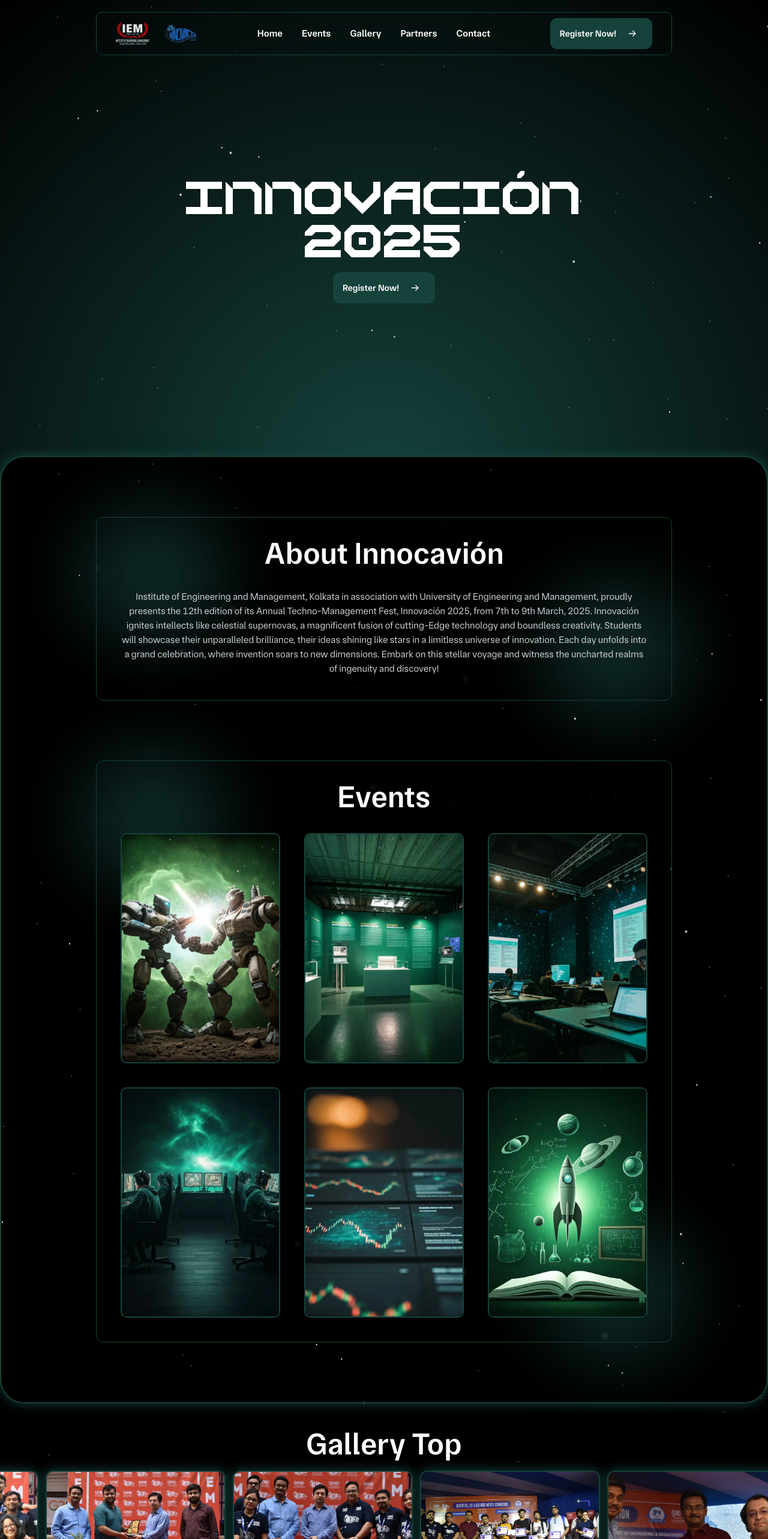
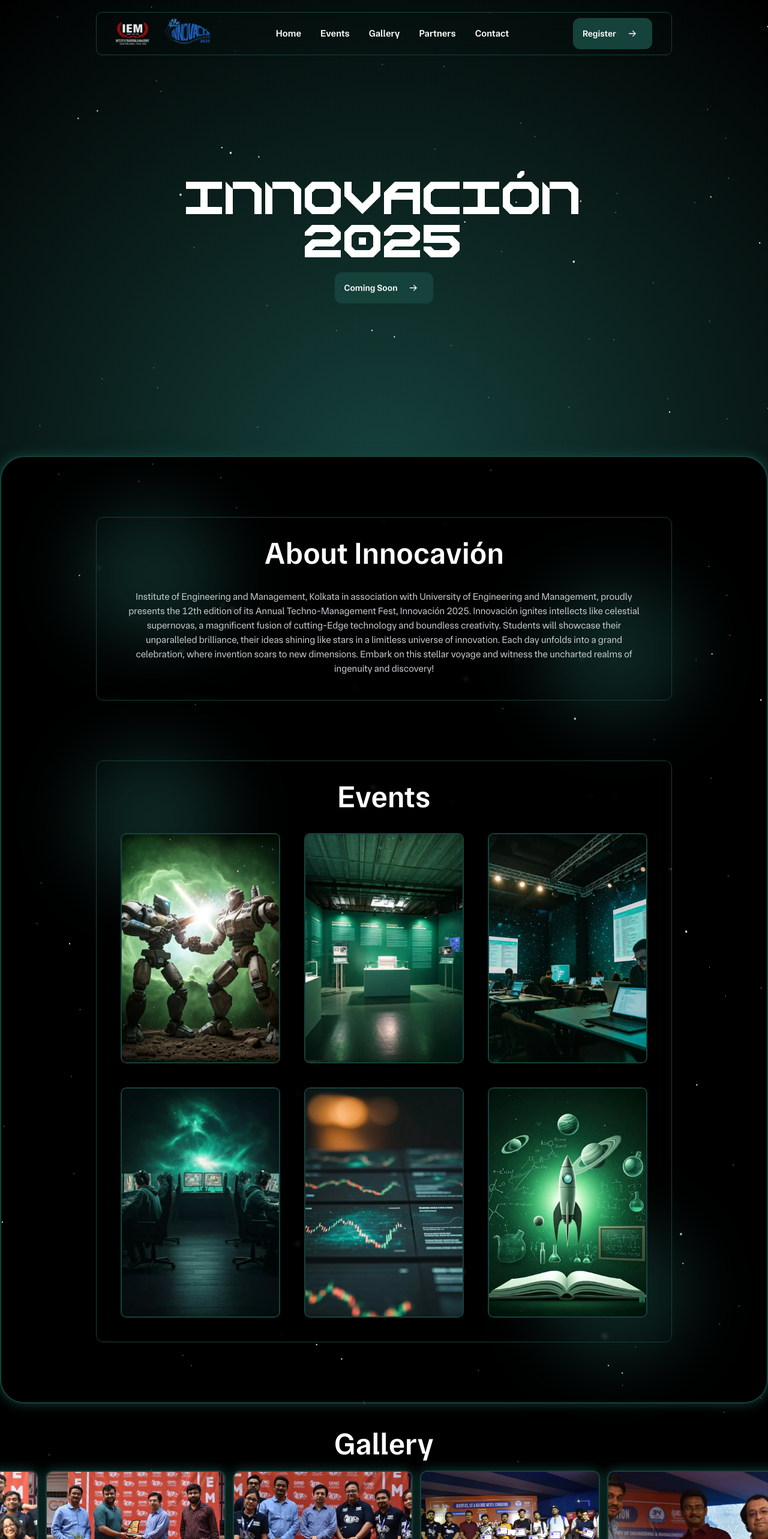
Before and after one commit to subhraneel2005/Innovacion, a Next.js app: page / in a window 1280 px wide. Shown: the top 2566 px of the page at 60% size. Built offline with nearby package versions, Linux system fonts and the light colour scheme.

Commit message:
1. Fixed navbar scrolling on /events page✅ 2. Updated new 2025 Innovacion logo✅ 3. Fixed the Gallery section✅ 4. Removed date from About Section✅ 5. Renamed register now to Coming soon on homepage and Register on navbar✅

```diff
--- a/components/Events.jsx
+++ b/components/Events.jsx
@@ -11,7 +11,7 @@ function Events() {
       <GradientBox extraClass="mb-8 flex justify-center items-center flex-col my-[100px] mx-[50px]">
         <h2 className="text-4xl md:text-[3.2rem] text-center font-[Tasa-SemiBold] mb-10 text-white">About Innocavión</h2>
         <p className="text-xs md:text-base font-[Tasa-Regular] leading-6 text-gray-300 text-center">
-          Institute of Engineering and Management, Kolkata in association with University of Engineering and Management, proudly presents the 12th edition of its Annual Techno-Management Fest, Innovación 2025, from 7th to 9th March, 2025. Innovación ignites intellects like celestial supernovas, a magnificent fusion of cutting-Edge technology and boundless creativity. Students will showcase their unparalleled brilliance, their ideas shining like stars in a limitless universe of innovation. Each day unfolds into a grand celebration, where invention soars to new dimensions. Embark on this stellar voyage and witness the uncharted realms of ingenuity and discovery!        </p>
+          Institute of Engineering and Management, Kolkata in association with University of Engineering and Management, proudly presents the 12th edition of its Annual Techno-Management Fest, Innovación 2025. Innovación ignites intellects like celestial supernovas, a magnificent fusion of cutting-Edge technology and boundless creativity. Students will showcase their unparalleled brilliance, their ideas shining like stars in a limitless universe of innovation. Each day unfolds into a grand celebration, where invention soars to new dimensions. Embark on this stellar voyage and witness the uncharted realms of ingenuity and discovery!</p>
       </GradientBox>
 
       {/* Events Section */}
--- a/components/Footer.jsx
+++ b/components/Footer.jsx
@@ -6,7 +6,7 @@ function Footer() {
     <div className='relative -top-[40px] px-4 lg:px-40 md:px-20 w-full flex flex-col md:flex-row justify-between items-center mb-10 lg:mb-4'>
       <div className='flex flex-row items-center gap-10 mb-4'>
         <img src="/Logo/iemLogo.webp" alt="iem logo" className='w-24 h-24 md:w-32 md:h-32' />
-        <img src="/Logo/innovacionLogo.webp" alt="innovacion logo" className='w-24 h-24 md:w-32 md:h-32' />
+        <img src="/Logo/8.png" alt="innovacion logo" className='w-24 h-24 md:w-32 md:h-32' />
       </div>
 
       <div className='text-center md:text-left text-xs text-gray-400 font-[Tasa-Regular] mb-4 md:my-0'>
--- a/components/Gallery/AppGallery.jsx
+++ b/components/Gallery/AppGallery.jsx
@@ -101,7 +101,7 @@ const AppGallery = () => {
         {...handlersTop}
         className="relative z-20 h-[40%] w-full overflow-hidden mx-auto px-10"
       >
-        <h1 className='text-4xl md:text-[3.2rem] font-[Tasa-SemiBold] mt-2 mb-6 text-white text-center'>Gallery Top</h1>
+        <h1 className='text-4xl md:text-[3.2rem] font-[Tasa-SemiBold] mt-2 mb-6 text-white text-center'>Gallery</h1>
         <div
           className="w-full gap-3 flex transition-transform duration-500 ease-in-out rounded-xl"
           style={{ transform: `translateX(-${currentIndexTop * 100}%)` }}
@@ -123,7 +123,6 @@ const AppGallery = () => {
         {...handlersBottom}
         className="relative z-20 h-[40%] w-full overflow-hidden mx-auto px-10 mt-10"
       >
-        <h1 className='text-4xl md:text-[3.2rem] font-[Tasa-SemiBold] mt-2 mb-6 text-white text-center'>Gallery Bottom</h1>
         <div
           className="w-full flex transition-transform duration-500 ease-in-out rounded-xl"
           style={{ transform: `translateX(-${currentIndexBottom * 100}%)` }}
--- a/components/Gallery/WebGallery.jsx
+++ b/components/Gallery/WebGallery.jsx
@@ -91,7 +91,7 @@ const WebGallery = () => {
         {...handlersTop}
         className="relative z-20 h-[40%] w-full overflow-hidden mx-auto px-2 md:px-10"
       >
-        <h1 className='text-4xl md:text-[3.2rem] font-[Tasa-SemiBold] mt-2 mb-6 text-white text-center'>Gallery Top</h1>
+        <h1 className='text-4xl md:text-[3.2rem] font-[Tasa-SemiBold] mt-2 mb-6 text-white text-center'>Gallery</h1>
         <div
           className="w-full gap-3 flex transition-transform duration-500 ease-in-out"
           style={{ transform: `translateX(-${currentIndexTop * 25}%)` }} // Show 4 images at once
@@ -108,12 +108,11 @@ const WebGallery = () => {
         </div>
       </div>
 
-      {/* Bottom Slider */}
+
       <div
         {...handlersBottom}
         className="relative z-20 h-[40%] w-full overflow-hidden mx-auto px-2 md:px-10 mt-10"
       >
-        <h1 className='text-4xl md:text-[3.2rem] font-[Tasa-SemiBold] mt-2 mb-6 text-white text-center'>Gallery Bottom</h1>
         <div
           className="w-full flex transition-transform duration-500 ease-in-out"
           style={{ transform: `translateX(-${currentIndexBottom * 25}%)` }} // Show 4 images at once
--- a/components/HomePage/Homepage.jsx
+++ b/components/HomePage/Homepage.jsx
@@ -11,7 +11,7 @@ function Homepage() {
         <h1 className="text-4xl md:text-7xl text-white font-[Quantum] px-6">INNOVACIÓN</h1>
         <h1 className="text-4xl md:text-7xl text-white font-[Quantum] px-6">2025</h1>
       </div>
-      <RegisterBtn />
+      <RegisterBtn text="Coming Soon"/>
     </div>
   )
 }
--- a/components/HomePage/NewAppNavCodepen.jsx
+++ b/components/HomePage/NewAppNavCodepen.jsx
@@ -1,10 +1,12 @@
 'use client'
 
 import React, { useState } from 'react';
+import { useRouter } from 'next/navigation'; // For Next.js
 import RegisterBtn from '../RegisterBtn';
 
 function NewAppNavCodepen() {
   const [isMenuOpen, setIsMenuOpen] = useState(false);
+  const router = useRouter(); // Using Next.js router
 
   // Scroll function to handle smooth scrolling
   const handleScroll = (sectionId) => {
@@ -12,6 +14,16 @@ function NewAppNavCodepen() {
     if (section) {
       section.scrollIntoView({ behavior: 'smooth', block: 'start' });
       setIsMenuOpen(false); // Close the menu on link click
+    }
+  };
+
+  // Function to handle navigation to homepage or other routes
+  const navigateToSection = (route, sectionId) => {
+    if (router.pathname !== route) {
+      router.push(route); // Navigate to the route
+      setTimeout(() => handleScroll(sectionId), 100); // Wait and then scroll to the section
+    } else {
+      handleScroll(sectionId); // Direct scroll if already on the correct route
     }
   };
 
@@ -27,21 +39,21 @@ function NewAppNavCodepen() {
         {/* Logos */}
         <div className="flex justify-start items-center space-x-4 md:space-x-6">
           <img src="/Logo/iemLogo.webp" alt="IEM Logo" className='h-8 md:h-12 lg:h-14' />
-          <img src="/Logo/innovacionLogo.webp" alt="Innovacion Logo" className='h-8 md:h-12 lg:h-14' />
+          <img src="/Logo/8.png" alt="Innovacion Logo" className='h-14 md:h-20 lg:h-20' />
         </div>
 
         {/* Desktop Navigation */}
         <div className="hidden md:flex items-center justify-center flex-1 space-x-5 lg:space-x-8 text-white font-[Tasa-SemiBold]">
-          <span onClick={() => handleScroll('homepage')} className='cursor-pointer'>Home</span>
-          <span onClick={() => handleScroll('events')} className='cursor-pointer'>Events</span>
-          <span onClick={() => handleScroll('gallery')} className='cursor-pointer'>Gallery</span>
-          <span onClick={() => handleScroll('partners')} className='cursor-pointer'>Partners</span>
-          <span onClick={() => handleScroll('contact')} className='cursor-pointer'>Contact</span>
+          <span onClick={() => navigateToSection('/', 'homepage')} className='cursor-pointer'>Home</span>
+          <span onClick={() => navigateToSection('/', 'events')} className='cursor-pointer'>Events</span>
+          <span onClick={() => navigateToSection('/', 'gallery')} className='cursor-pointer'>Gallery</span>
+          <span onClick={() => navigateToSection('/', 'partners')} className='cursor-pointer'>Partners</span>
+          <span onClick={() => navigateToSection('/', 'contact')} className='cursor-pointer'>Contact</span>
         </div>
 
         {/* Register Button */}
         <div className="hidden md:flex">
-          <RegisterBtn />
+          <RegisterBtn text="Register"/>
         </div>
 
         {/* Hamburger Menu Icon */}
@@ -56,14 +68,14 @@ function NewAppNavCodepen() {
 
       {/* Mobile Menu Component */}
       {isMenuOpen && (
-        <div className="md:hidden flex flex-col items-center bg-opacity-70 backdrop-blur-xl rounded-[10px] p-4 mt-2 space-y-4 text-white font-[Tasa-SemiBold]">
-          <span onClick={() => handleScroll('homepage')} className='cursor-pointer'>Home</span>
-          <span onClick={() => handleScroll('events')} className='cursor-pointer'>Events</span>
-          <span onClick={() => handleScroll('gallery')} className='cursor-pointer'>Gallery</span>
-          <span onClick={() => handleScroll('partners')} className='cursor-pointer'>Partners</span>
-          <span onClick={() => handleScroll('contact')} className='cursor-pointer'>Contact</span>
+        <div className="md:hidden flex flex-col shadow-2xl items-center bg-[#04100e] bg-opacity-100 backdrop-blur-xl border-[#16423c] border-[1px] rounded-[10px] p-4 mt-2 space-y-4 text-white font-[Tasa-SemiBold]">
+          <span onClick={() => navigateToSection('/', 'homepage')} className='cursor-pointer'>Home</span>
+          <span onClick={() => navigateToSection('/', 'events')} className='cursor-pointer'>Events</span>
+          <span onClick={() => navigateToSection('/', 'gallery')} className='cursor-pointer'>Gallery</span>
+          <span onClick={() => navigateToSection('/', 'partners')} className='cursor-pointer'>Partners</span>
+          <span onClick={() => navigateToSection('/', 'contact')} className='cursor-pointer'>Contact</span>
           <div>
-            <RegisterBtn />
+            <RegisterBtn text="Register"/>
           </div>
         </div>
       )}
--- a/components/RegisterBtn.jsx
+++ b/components/RegisterBtn.jsx
@@ -1,12 +1,15 @@
 import React from 'react'
 import './RegisterBtn.css'
 
-const RegisterBtn = ({ extraClass }) => {
+const RegisterBtn = ({ extraClass, text, onClick }) => {
     return (
-        <button className={`h-[50px] md:h-[52px] z-10 font-[Tasa-SemiBold] rounded-xl text-white bg-[#16423c] hover:bg-[#032221] px-4 ${extraClass}`}>
-            <span>Register Now!</span>
+        <button
+            className={`h-[30px] md:h-[52px] z-10 font-[Tasa-SemiBold] rounded-xl text-white bg-[#16423c] hover:bg-[#032221] px-4 ${extraClass}`}
+            onClick={onClick ? onClick : undefined} // Optional onClick handler
+        >
+            <span>{text}</span>
+
             <svg width="34" height="34" viewBox="0 0 74 74" fill="none" xmlns="http://www.w3.org/2000/svg">
-
                 <path d="M25 35.5C24.1716 35.5 23.5 36.1716 23.5 37C23.5 37.8284 24.1716 38.5 25 38.5V35.5ZM49.0607 38.0607C49.6464 37.4749 49.6464 36.5251 49.0607 35.9393L39.5147 26.3934C38.9289 25.8076 37.9792 25.8076 37.3934 26.3934C36.8076 26.9792 36.8076 27.9289 37.3934 28.5147L45.8787 37L37.3934 45.4853C36.8076 46.0711 36.8076 47.0208 37.3934 47.6066C37.9792 48.1924 38.9289 48.1924 39.5147 47.6066L49.0607 38.0607ZM25 38.5L48 38.5V35.5L25 35.5V38.5Z" fill="white"></path>
             </svg>
         </button>
--- a/components/ui/focus-cards.jsx
+++ b/components/ui/focus-cards.jsx
@@ -2,6 +2,7 @@
 import Image from "next/image";
 import React, { useState } from "react";
 import { cn } from "@/lib/utils";
+import RegisterBtn from "../RegisterBtn";
 
 // Card component
 export const Card = React.memo(({ card, index, hovered, setHovered, onCardClick }) => {
@@ -13,7 +14,6 @@ export const Card = React.memo(({ card, index, hovered, setHovered, onCardClick
     <div
       onMouseEnter={() => setHovered(index)}
       onMouseLeave={() => setHovered(null)}
-      onClick={handleCardClick} // Trigger card click handler
       className={cn(
         "cursor-pointer rounded-lg relative dark:bg-neutral-900 overflow-hidden h-60 md:h-96 w-full transition-all duration-300 ease-out",
         hovered !== null && hovered !== index && "blur-sm scale-[0.98]"
@@ -32,8 +32,8 @@ export const Card = React.memo(({ card, index, hovered, setHovered, onCardClick
         )}
       >
         <div className="text-xl md:text-2xl font-medium bg-clip-text text-transparent bg-gradient-to-b from-neutral-50 to-neutral-200">
-          <p className="text-gray-200 text-3xl">{card.title}</p>
-          <p className="text-gray-400 text-[17px]">Rs {card.price}</p>
+          <p className="text-gray-200 mb-3 text-2xl md:text-4xl">{card.title}</p>
+          <RegisterBtn text="Explore" onClick={handleCardClick}/>
         </div>
       </div>
     </div>
```
Also changed, not shown: public/Logo/8.png (added), 1 other file (tests, documents, lock files or other folders).
